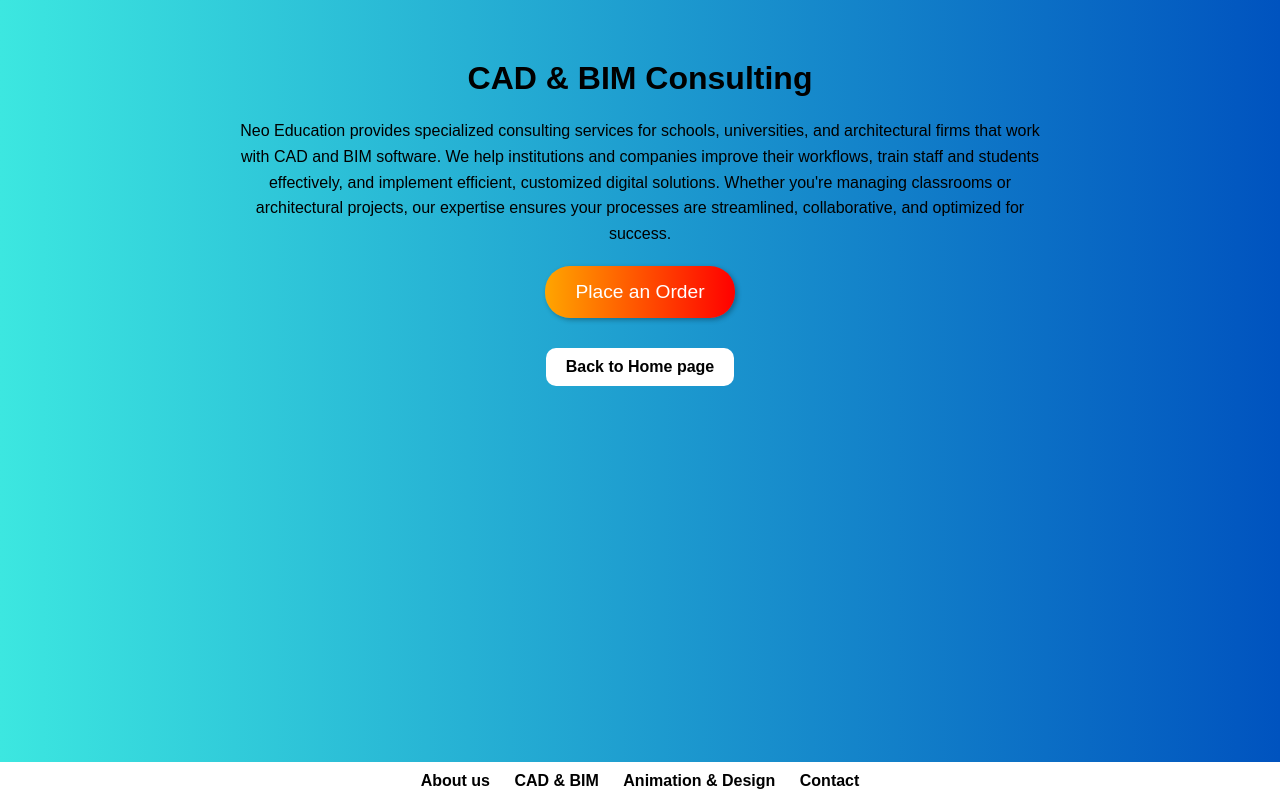
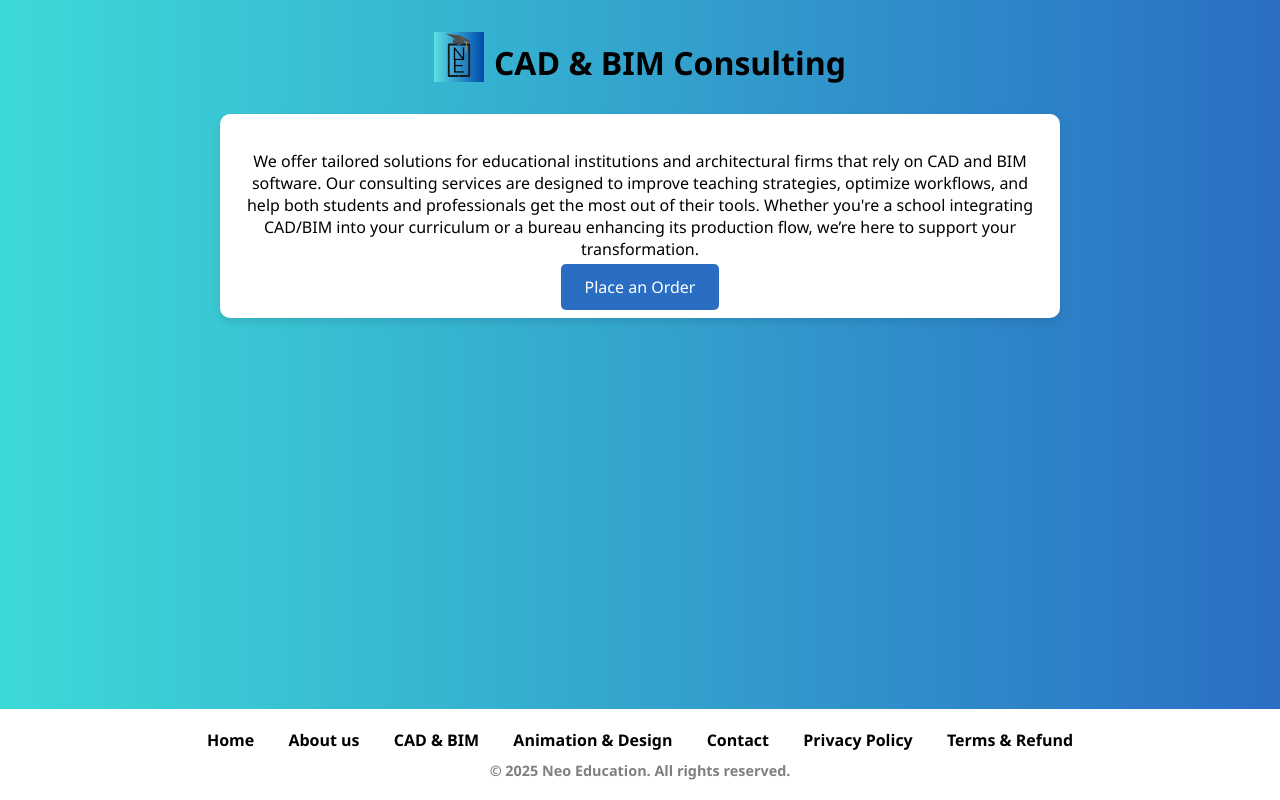
Before and after one commit to neoedu25/neo-education-site, a plain HTML site: page cad-bim.html in a window 1280 px wide. Drawn offline with Linux system fonts and the light colour scheme.

Commit message:
Update cad-bim.html

```diff
--- a/cad-bim.html
+++ b/cad-bim.html
@@ -1,94 +1,103 @@
 <!DOCTYPE html>
 <html lang="en">
 <head>
-  <meta charset="UTF-8" />
-  <meta name="viewport" content="width=device-width, initial-scale=1.0" />
-  <title>CAD & BIM Consulting</title>
+    <meta charset="UTF-8">
+    <meta name="viewport" content="width=device-width, initial-scale=1.0">
+    <title>CAD & BIM Services</title>
     <style>
         body {
             margin: 0;
-      font-family: Arial, sans-serif;
-      background: linear-gradient(to right, #3ce7e0, #0053bf);
-      color: #000;
+            font-family: 'Segoe UI', Tahoma, Geneva, Verdana, sans-serif;
+            background: linear-gradient(to right, #3ddad7, #2a6ec4);
+            color: #000000;
             display: flex;
             flex-direction: column;
             align-items: center;
             justify-content: flex-start;
             min-height: 100vh;
         }
-    .container {
+        header {
+            display: flex;
+            align-items: center;
+            gap: 10px;
+            margin-top: 20px;
+        }
+        .logo {
+            height: 50px;
+        }
+        h1 {
+            font-size: 2em;
+            margin-bottom: 10px;
+        }
+        .content {
             max-width: 800px;
+            text-align: center;
+            padding: 20px;
+            background: white;
+            border-radius: 10px;
+            box-shadow: 0 4px 8px rgba(0,0,0,0.1);
+            margin: 20px;
+        }
+        .btn {
+            margin-top: 20px;
+            padding: 12px 24px;
+            background-color: #2a6ec4;
+            color: white;
+            border: none;
+            border-radius: 5px;
+            text-decoration: none;
+            font-size: 16px;
+            cursor: pointer;
+        }
+        .btn:hover {
+            background-color: #1e57a0;
+        }
+        nav {
+            margin-top: auto;
+            padding: 20px;
+            background-color: white;
+            width: 100%;
+            text-align: center;
+            font-weight: bold;
+        }
+        nav a {
+            margin: 0 15px;
+            text-decoration: none;
+            color: black;
+        }
+        footer {
+            background: white;
             padding: 20px;
             text-align: center;
-    }
-    h1 {
-      margin-top: 40px;
-      font-size: 2em;
-    }
-    p {
-      margin: 20px 0;
-      line-height: 1.6;
-    }
-    .order-button {
-      background: linear-gradient(to right, orange, red);
-      color: white;
-      border: none;
-      padding: 15px 30px;
-      border-radius: 25px;
-      font-size: 1.2em;
-      cursor: pointer;
-      box-shadow: 2px 2px 5px rgba(0,0,0,0.3);
-    }
-    .back-home {
-      margin-top: 30px;
-      font-size: 1em;
-      color: #000;
-      background-color: white;
-      padding: 10px 20px;
-      border-radius: 10px;
-      text-decoration: none;
-      font-weight: bold;
-      display: inline-block;
-    }
-    footer {
-      position: fixed;
-      bottom: 0;
+            font-size: 14px;
+            color: #333;
             width: 100%;
-      background: white;
-      text-align: center;
-      padding: 10px;
-    }
-    footer a {
-      margin: 0 10px;
-      color: black;
-      text-decoration: none;
-      font-weight: bold;
         }
     </style>
 </head>
 <body>
-  <div class="container">
+    <header>
+        <img src="logo.png" alt="Neo Education Logo" class="logo">
         <h1>CAD & BIM Consulting</h1>
+    </header>
+
+    <div class="content">
         <p>
-      Neo Education provides specialized consulting services for schools,
-      universities, and architectural firms that work with CAD and BIM
-      software. We help institutions and companies improve their workflows,
-      train staff and students effectively, and implement efficient,
-      customized digital solutions. Whether you're managing classrooms or
-      architectural projects, our expertise ensures your processes are
-      streamlined, collaborative, and optimized for success.
+            We offer tailored solutions for educational institutions and architectural firms that rely on CAD and BIM software. Our consulting services are designed to improve teaching strategies, optimize workflows, and help both students and professionals get the most out of their tools. Whether you're a school integrating CAD/BIM into your curriculum or a bureau enhancing its production flow, we’re here to support your transformation.
         </p>
-    <a href="contact.html">
-      <button class="order-button">Place an Order</button>
-    </a>
-    <br />
-    <a href="index.html" class="back-home">Back to Home page</a>
+        <a href="book_appointment.html" class="btn">Place an Order</a>
     </div>
-  <footer>
+
+    <nav style="margin-top: auto; padding: 20px; background-color: white; width: 100%; text-align: center; font-weight: bold;">
+  <a href="index.html">Home</a>
   <a href="about.html">About us</a>
-    <a href="cad-bim.html">CAD & BIM</a>
+  <a href="cad_bim.html">CAD & BIM</a>
   <a href="animation_design.html">Animation & Design</a>
   <a href="contact.html">Contact</a>
-  </footer>
+  <a href="privacy.html">Privacy Policy</a>
+  <a href="refund_policy.html">Terms & Refund</a>
+  <div style="margin-top: 10px; font-size: 0.9em; color: gray;">
+    © 2025 Neo Education. All rights reserved.
+  </div>
 </body>
 </html>
```
Lines whose indentation alone changed are shown as unchanged.
